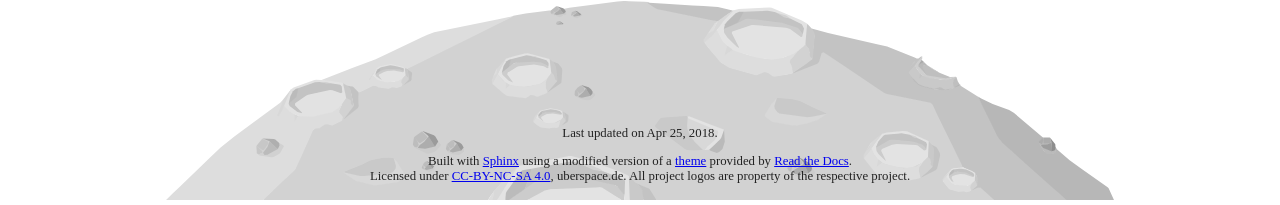
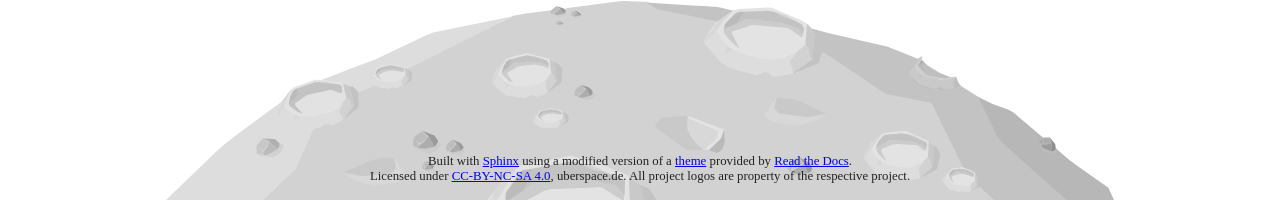
Before and after one commit to Uberspace/lab, a Sphinx documentation site: the page built from source/index.rst, in a window 1280 px wide. Shown: the part 1318-1523 px from the top of the page. Built offline with Sphinx 7.4.7 and the Read the Docs theme 2.0.0, drawn with Linux system fonts in a browser that asks for light colours.

Commit message:
remove last changed on

```diff
--- a/source/_templates/footer.html
+++ b/source/_templates/footer.html
@@ -24,10 +24,7 @@
           Revision <code>{{ commit }}</code>.
         </span>
       {% endtrans %}
-    {%- elif last_updated %}
-      {% trans last_updated=last_updated|e %}Last updated on {{ last_updated }}.{% endtrans %}
     {%- endif %}
-
     </p>
   </div>
 
```
